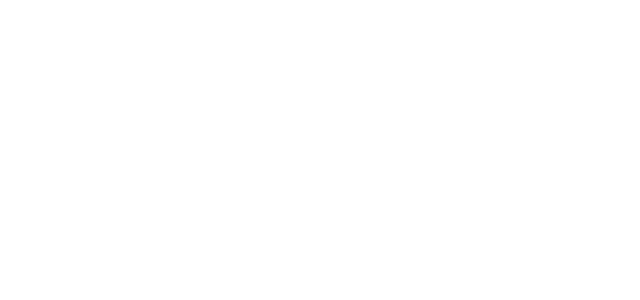
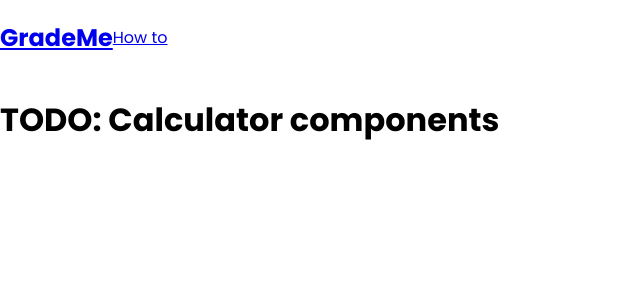
Before and after one commit to MLH-Fellowship/GradeMe, a React (Create React App) app: page /calculator in a window 1280 px wide. Shown: the top 300 px of the page, without its empty margins (0-640 px from the left). Built offline with nearby package versions, Linux system fonts and the light colour scheme.

Commit message:
Setup basic router beween main page and the calculator

```diff
--- a/src/App.tsx
+++ b/src/App.tsx
@@ -1,7 +1,8 @@
 import React from "react";
 import { BrowserRouter as Router, Switch, Route } from "react-router-dom";
 
-import Home from './components/Home';
+import Home from "./components/Home";
+import Calculator from "./components/Calculator";
 
 const App = () => {
   return (
@@ -10,9 +11,12 @@ const App = () => {
         <Route exact path="/">
           <Home />
         </Route>
+        <Route path="/calculator">
+          <Calculator />
+        </Route>
       </Switch>
     </Router>
-  )
+  );
 };
 
 export default App;
--- /dev/null
+++ b/src/components/Calculator.tsx
@@ -0,0 +1,14 @@
+import React from "react";
+
+import Navbar from "./Navbar";
+
+const Calculator = () => {
+  return (
+    <>
+      <Navbar />
+      <h1>TODO: Calculator components</h1>
+    </>
+  );
+};
+
+export default Calculator;
--- /dev/null
+++ b/src/components/Navbar.tsx
@@ -0,0 +1,28 @@
+import React from "react";
+import { Link } from "react-router-dom";
+import styled from "styled-components";
+
+const StyledNav = styled.nav`
+  display: flex;
+  align-items: center;
+`;
+
+const NavLinks = styled.div``;
+
+// TODO: Signin/Profile button for authentication
+const Navbar = () => {
+  return (
+    <StyledNav>
+      <Link to="/">
+        <h1>GradeMe</h1>
+      </Link>
+      <NavLinks>
+        <Link to="/">
+          <p>How to</p>
+        </Link>
+      </NavLinks>
+    </StyledNav>
+  );
+};
+
+export default Navbar;
```
Also changed, not shown: 1 other file (tests, documents, lock files or other folders).
